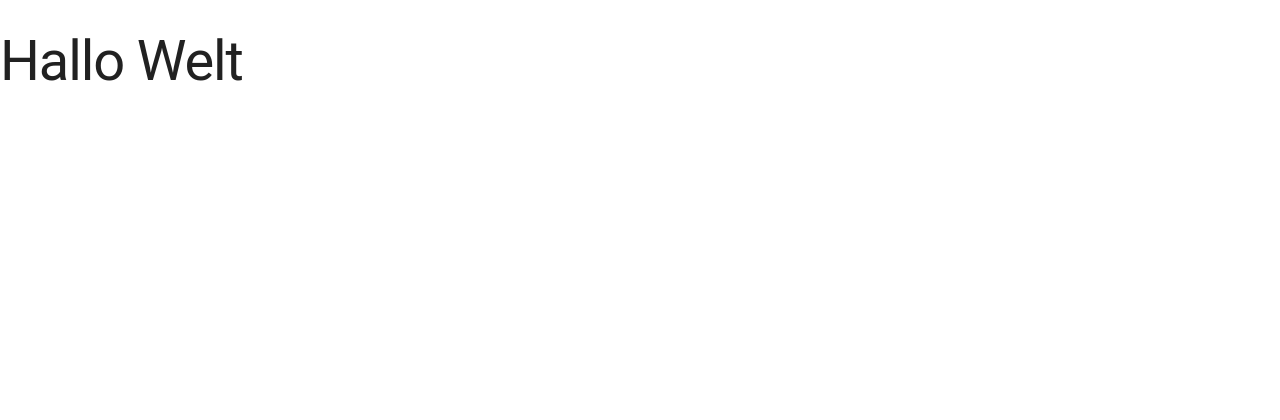
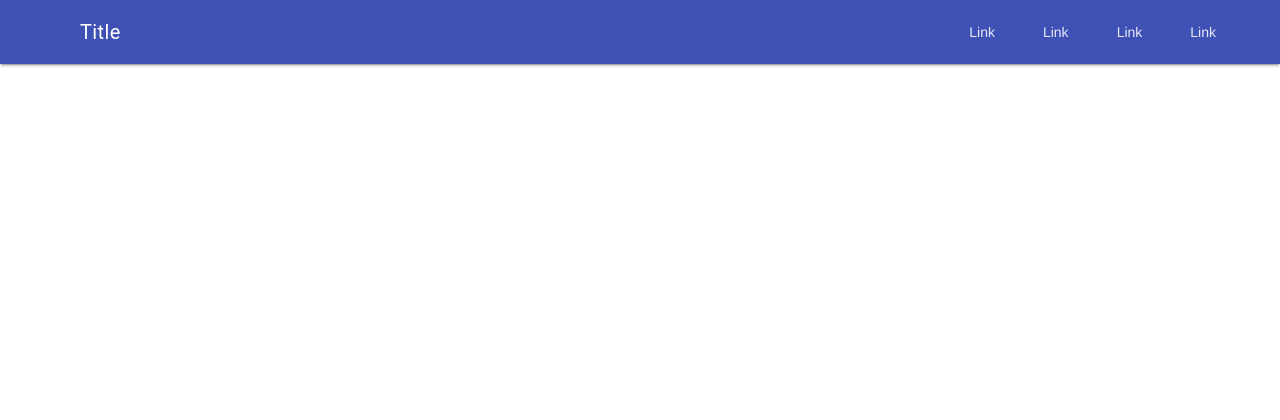
Before and after one commit to SunnyDevZH/Django-Chatapp, a Django app: page /chat/ in a window 1280 px wide. Shown: the top 420 px of the page. After the commit the page ends 67 px from the top, so only its background shows below. Run offline with Django 5.2, Linux system fonts and the light colour scheme.

Commit message:
material light

```diff
--- a/chat/templates/chat/index.html
+++ b/chat/templates/chat/index.html
@@ -2,4 +2,32 @@
 <link rel="stylesheet" href="https://code.getmdl.io/1.3.0/material.indigo-pink.min.css">
 <script defer src="https://code.getmdl.io/1.3.0/material.min.js"></script>
 
-<h1>Hallo Welt</h1>
+<div class="mdl-layout mdl-js-layout mdl-layout--fixed-header">
+    <header class="mdl-layout__header">
+      <div class="mdl-layout__header-row">
+        <!-- Title -->
+        <span class="mdl-layout-title">Title</span>
+        <!-- Add spacer, to align navigation to the right -->
+        <div class="mdl-layout-spacer"></div>
+        <!-- Navigation. We hide it in small screens. -->
+        <nav class="mdl-navigation mdl-layout--large-screen-only">
+          <a class="mdl-navigation__link" href="">Link</a>
+          <a class="mdl-navigation__link" href="">Link</a>
+          <a class="mdl-navigation__link" href="">Link</a>
+          <a class="mdl-navigation__link" href="">Link</a>
+        </nav>
+      </div>
+    </header>
+    <div class="mdl-layout__drawer">
+      <span class="mdl-layout-title">Title</span>
+      <nav class="mdl-navigation">
+        <a class="mdl-navigation__link" href="">Link</a>
+        <a class="mdl-navigation__link" href="">Link</a>
+        <a class="mdl-navigation__link" href="">Link</a>
+        <a class="mdl-navigation__link" href="">Link</a>
+      </nav>
+    </div>
+    <main class="mdl-layout__content">
+      <div class="page-content"><!-- Your content goes here --></div>
+    </main>
+  </div>
```
